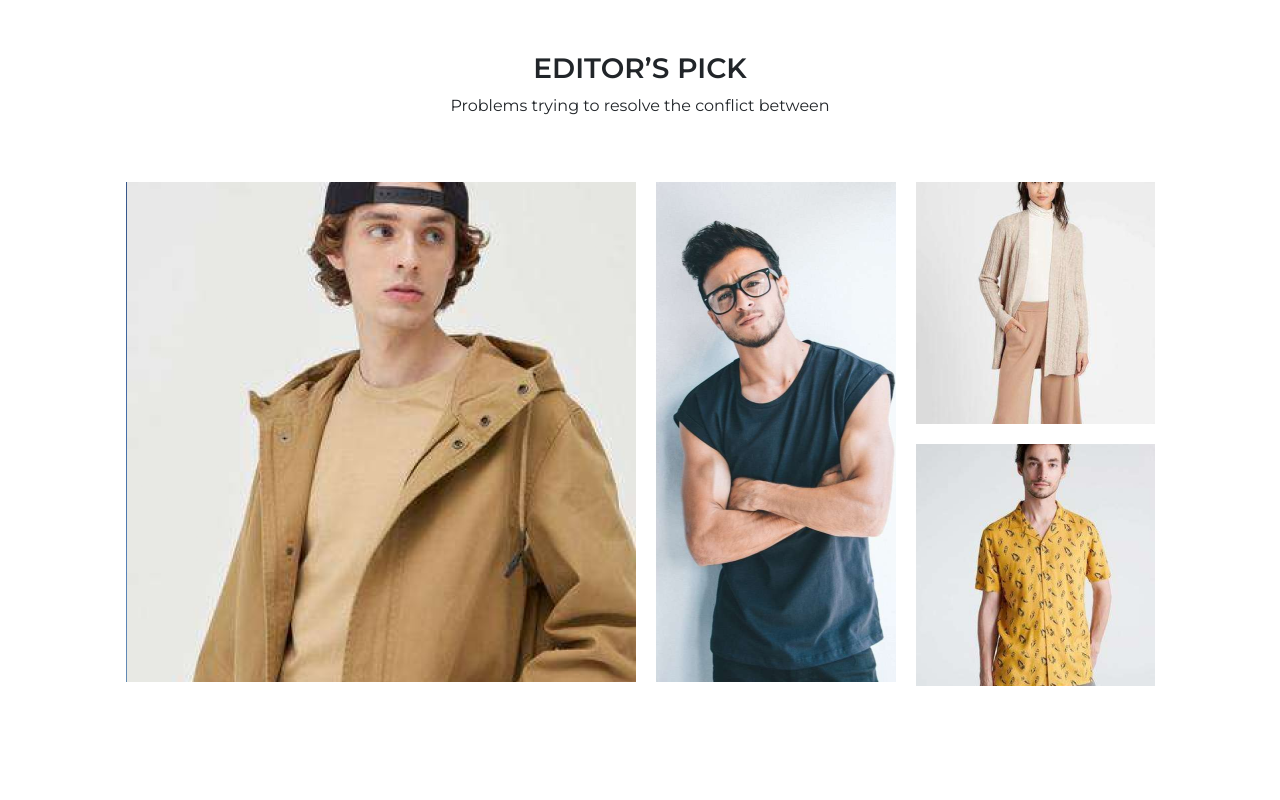
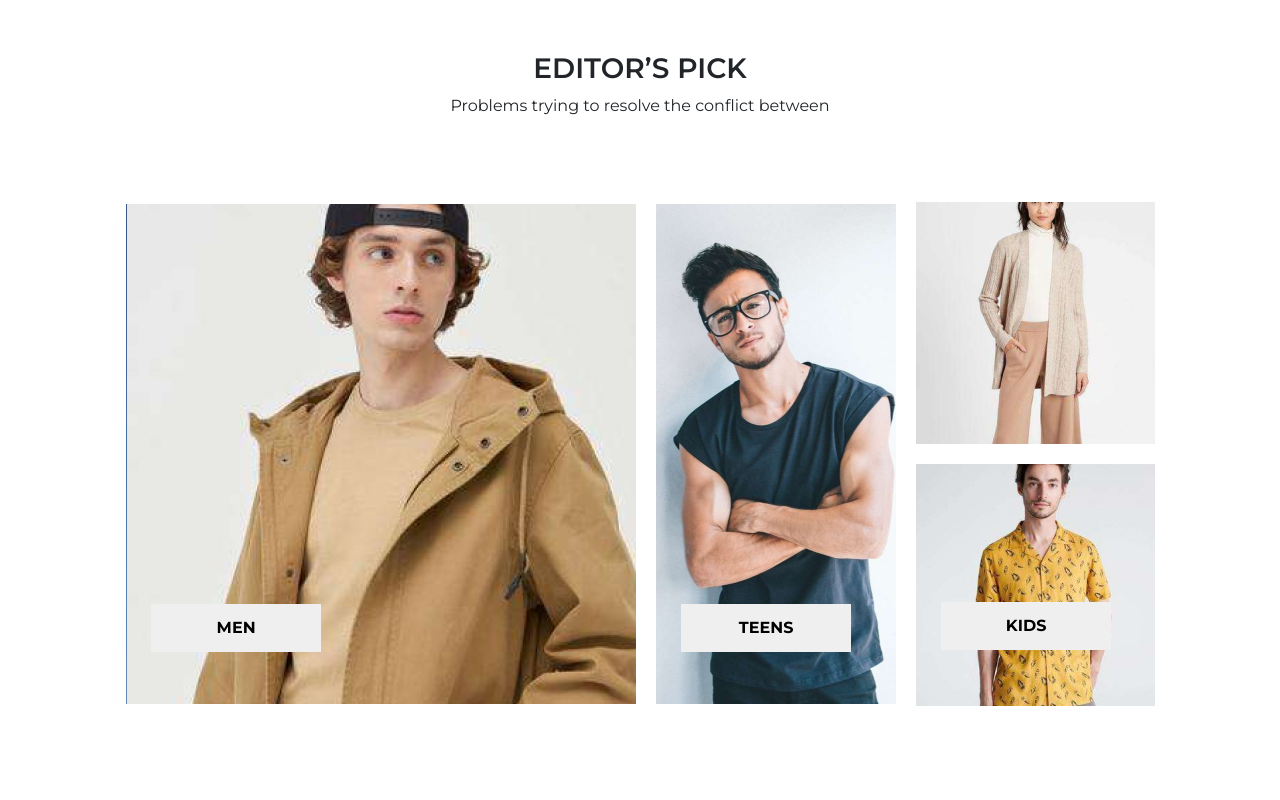
Before and after one commit to mtsteo/desafiocompass, a plain HTML site: page index.html in a window 1280 px wide. Shown: the part 980-1780 px from the top of the page. Drawn offline with nearby package versions, Linux system fonts and the light colour scheme.

Commit message:
FEAT: button on images editor section

```diff
--- a/css/style.css
+++ b/css/style.css
@@ -154,7 +154,7 @@ html {
   color: #23a6f0;
 }
 
-.signInUp img{
+.signInUp img {
   width: 12px;
   height: 12px;
 }
@@ -178,7 +178,6 @@ html {
   margin-top: 15%;
 }
 
-
 .carousel1Description {
   display: flex;
   flex-direction: column;
@@ -188,19 +187,18 @@ html {
 
 .carousel1Description > h5 {
   font-size: 16px;
-  color: #FFFFFF;
-  ;
+  color: #ffffff;
 }
 
 .carousel1Description h1 {
   font-size: 50px;
   font-weight: 700;
-  color: #FFFFFF;
+  color: #ffffff;
 }
 
 .carousel1Description h4 {
   font-size: 20px;
-  color: #FFFFFF;
+  color: #ffffff;
 }
 
 .buyMoreButton {
@@ -222,37 +220,50 @@ html {
   font-weight: 600;
 }
 
-.photo1 {
-  grid-area: photo1;
-}
-.photo2 {
-  grid-area: photo2;
-}
-.photo3 {
-  grid-area: photo3;
-}
-.photo4 {
-  grid-area: photo4;
+.gridImagesDiv{
+  height: 80%;
+  display: flex;
+  justify-content: center;
+  align-items: center;
 }
 
-.editorGrid img {
-  transition: transform 0.2s;
+.gridImages {
+  display: flex;
+  gap: 20px;
+  justify-content: center;
+  align-items: center;
+  grid-template-columns: repeat(2, auto);
+  width: 60%;
+  height: 100%;
+
 }
 
-.editorGrid img:hover {
-  transform: scale(1.1);
-}
-
-.editorGrid {
-  margin-top: 5%;
-  display: grid;
-  justify-content: center;
-  grid-template-areas:
-    "photo1 photo2 photo3"
-    "photo1 photo2 photo4";
+.col3{
+  display: flex;
+  flex-direction: column;
   gap: 20px;
 }
 
+
+.buttonGrid {
+  position: absolute;
+  z-index: 1;
+  margin-top: 400px;
+  margin-left: 2%;
+  width: 170px;
+  height: 48px;
+  font-size: 16px;
+  font-weight: 700;
+  border: 0px;
+}
+
+.photos:hover{
+  opacity: 0.5;
+}
+
+.buttonGrid:hover{
+  cursor: pointer;
+}
 .bestsellers {
   display: flex;
   flex-direction: column;
@@ -389,17 +400,16 @@ html {
   border-radius: 5px;
   height: 52px;
   width: 151px;
-  background-color: #2DC071;
+  background-color: #2dc071;
   border: 0px;
 }
 .readMoreButton {
-  color: #2DC071;
+  color: #2dc071;
   font-weight: 700;
   border-radius: 5px;
   background-color: white;
   height: 52px;
   width: 171px;
-  border: 2px solid #2DC071;
+  border: 2px solid #2dc071;
   cursor: pointer;
-
 }
--- a/index.html
+++ b/index.html
@@ -181,14 +181,28 @@
         <h3>EDITOR’S PICK</h3>
         <p>Problems trying to resolve the conflict between</p>
       </div>
-      <div class="editorGrid">
-        <img class="photo1" src="./img/editor/photo1.png" alt="" />
-        <img class="photo2" src="./img/editor/photo2.png" alt="" />
-        <img class="photo3" src="./img/editor/photo3.png" alt="" />
-        <img class="photo4" src="./img/editor/photo4.png" alt="" />
+      <div class="gridImagesDiv">
+        <div class="gridImages">
+          <div class="col1">
+            <button class="buttonGrid">MEN</button>
+            <img class="photos" src="./img/editor/photo1.png" alt="" />
+          </div>
+          <div class="col2">
+            <button class="buttonGrid">TEENS</button>
+            <img class="photos" src="./img/editor/photo2.png" alt="" />
+          </div>
+          <div class="col3">
+            <button class="buttonGrid">KIDS</button>
+            <div class="image3">
+              <img class="photos" src="./img/editor/photo3.png" alt="" />
+            </div>
+            <div class="image4">
+              <img class="photos" src="./img/editor/photo4.png" alt="" />
+            </div>
+          </div>
+        </div>
       </div>
     </section>
-
     <section class="bestsellers">
       <div class="bestsellersTitle">
         <h4>Featured Products</h4>
```
